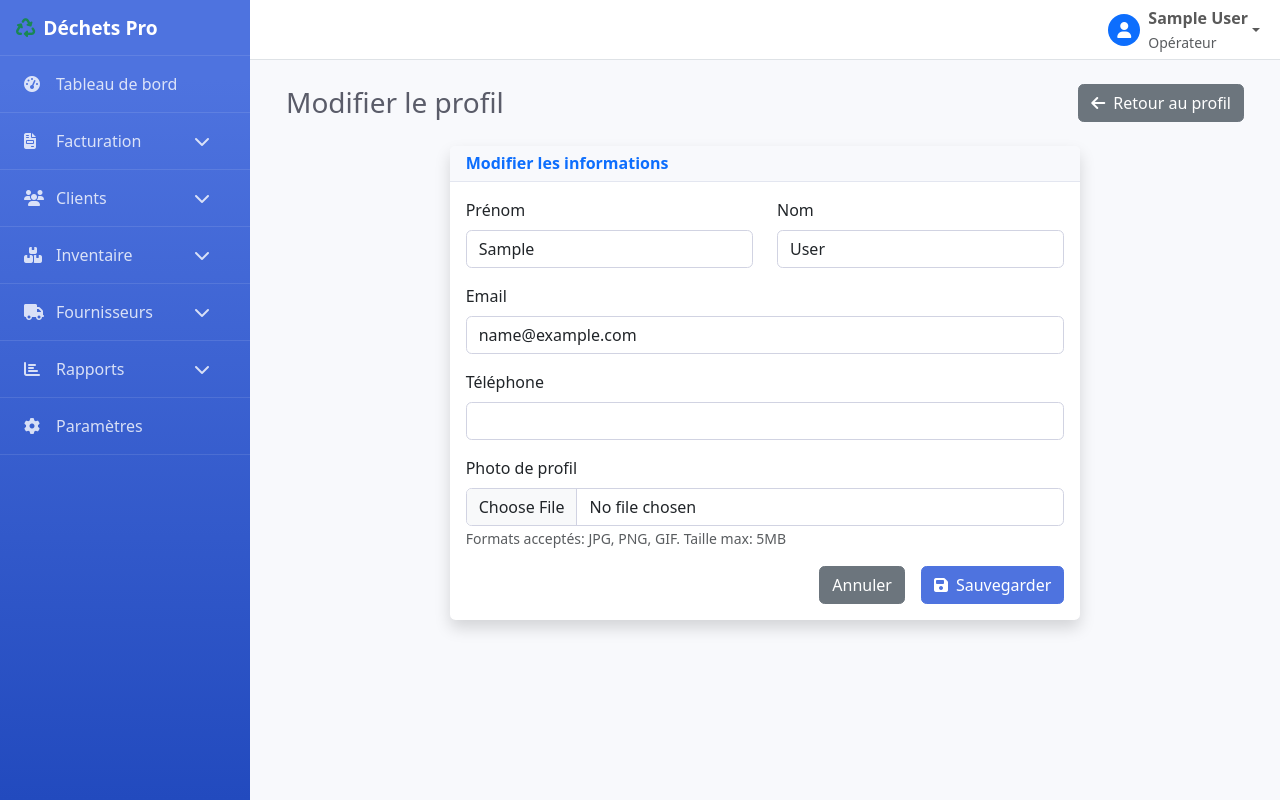
After one commit to yahiaAlg/laboratory_waste_management_system, a Django app: page /auth/profile/edit/ in a window 1280 px wide. The commit adds this page. Run offline with Django 4.2, Linux system fonts and the light colour scheme; the visitor is signed in with stand-in values (Sample User, id 1); some libraries are stand-ins or nearby versions.

Commit message:
`Added user profile editing and password changing functionality`

```diff
--- a/project/apps/authentication/forms.py
+++ b/project/apps/authentication/forms.py
@@ -1,8 +1,31 @@
 from django import forms
-from django.contrib.auth.forms import UserCreationForm, AuthenticationForm
+from django.contrib.auth.forms import UserCreationForm, AuthenticationForm, PasswordChangeForm
 from .models import User
 
 class UserRegistrationForm(UserCreationForm):
+    email = forms.EmailField(required=True)
+    first_name = forms.CharField(max_length=30, required=True)
+    last_name = forms.CharField(max_length=30, required=True)
+    phone = forms.CharField(max_length=20, required=False)
+
+    class Meta:
+        model = User
+        # Remove 'role' from fields - it will default to 'operator'
+        fields = ('username', 'email', 'first_name', 'last_name', 'phone', 'password1', 'password2')
+
+    def save(self, commit=True):
+        user = super().save(commit=False)
+        user.email = self.cleaned_data['email']
+        user.first_name = self.cleaned_data['first_name']
+        user.last_name = self.cleaned_data['last_name']
+        user.phone = self.cleaned_data['phone']
+        # role will automatically be set to 'operator' (default value)
+        if commit:
+            user.save()
+        return user
+
+# Admin form with role selection (for admin panel or management commands)
+class AdminUserCreationForm(UserCreationForm):
     email = forms.EmailField(required=True)
     first_name = forms.CharField(max_length=30, required=True)
     last_name = forms.CharField(max_length=30, required=True)
@@ -29,3 +52,22 @@ class UserLoginForm(AuthenticationForm):
     password = forms.CharField(
         widget=forms.PasswordInput(attrs={'class': 'form-control', 'placeholder': 'Entrez votre mot de passe'})
     )
+
+class UserProfileForm(forms.ModelForm):
+    class Meta:
+        model = User
+        fields = ('first_name', 'last_name', 'email', 'phone', 'avatar')
+        widgets = {
+            'first_name': forms.TextInput(attrs={'class': 'form-control'}),
+            'last_name': forms.TextInput(attrs={'class': 'form-control'}),
+            'email': forms.EmailInput(attrs={'class': 'form-control'}),
+            'phone': forms.TextInput(attrs={'class': 'form-control'}),
+            'avatar': forms.FileInput(attrs={'class': 'form-control'}),
+        }
+
+class CustomPasswordChangeForm(PasswordChangeForm):
+    def __init__(self, *args, **kwargs):
+        super().__init__(*args, **kwargs)
+        self.fields['old_password'].widget.attrs.update({'class': 'form-control'})
+        self.fields['new_password1'].widget.attrs.update({'class': 'form-control'})
+        self.fields['new_password2'].widget.attrs.update({'class': 'form-control'})
--- a/project/apps/authentication/models.py
+++ b/project/apps/authentication/models.py
@@ -6,8 +6,6 @@ class User(AbstractUser):
         ('admin', 'Administrateur'),
         ('manager', 'Gestionnaire'),
         ('operator', 'Opérateur'),
-        ('accountant', 'Comptable'),
-        ('client', 'Client'),
     ]
 
     role = models.CharField(max_length=20, choices=ROLE_CHOICES, default='operator')
--- a/project/apps/authentication/urls.py
+++ b/project/apps/authentication/urls.py
@@ -8,4 +8,6 @@ urlpatterns = [
     path('logout/', views.logout_view, name='logout'),
     path('register/', views.RegisterView.as_view(), name='register'),
     path('profile/', views.profile_view, name='profile'),
+    path('profile/edit/', views.edit_profile_view, name='edit_profile'),
+    path('profile/change-password/', views.change_password_view, name='change_password'),
 ]
--- a/project/apps/authentication/views.py
+++ b/project/apps/authentication/views.py
@@ -1,10 +1,10 @@
 from django.shortcuts import render, redirect
-from django.contrib.auth import authenticate, login, logout
+from django.contrib.auth import authenticate, login, logout, update_session_auth_hash
 from django.contrib.auth.decorators import login_required
 from django.contrib import messages
 from django.urls import reverse_lazy
 from django.views.generic import CreateView
-from .forms import UserRegistrationForm, UserLoginForm
+from .forms import UserRegistrationForm, UserLoginForm, UserProfileForm, CustomPasswordChangeForm
 
 def login_view(request):
     if request.user.is_authenticated:
@@ -39,3 +39,30 @@ class RegisterView(CreateView):
 @login_required
 def profile_view(request):
     return render(request, 'authentication/profile.html')
+
+@login_required
+def edit_profile_view(request):
+    if request.method == 'POST':
+        form = UserProfileForm(request.POST, request.FILES, instance=request.user)
+        if form.is_valid():
+            form.save()
+            messages.success(request, 'Profil mis à jour avec succès.')
+            return redirect('authentication:profile')
+    else:
+        form = UserProfileForm(instance=request.user)
+
+    return render(request, 'authentication/edit_profile.html', {'form': form})
+
+@login_required
+def change_password_view(request):
+    if request.method == 'POST':
+        form = CustomPasswordChangeForm(user=request.user, data=request.POST)
+        if form.is_valid():
+            user = form.save()
+            update_session_auth_hash(request, user)  # Important!
+            messages.success(request, 'Votre mot de passe a été changé avec succès.')
+            return redirect('authentication:profile')
+    else:
+        form = CustomPasswordChangeForm(user=request.user)
+
+    return render(request, 'authentication/change_password.html', {'form': form})
--- a/project/apps/customers/models.py
+++ b/project/apps/customers/models.py
@@ -138,7 +138,6 @@ class ProductSubscription(models.Model):
     def remaining_quantity(self):
         """Calculate remaining quantity for current billing period"""
         from django.utils import timezone
-        from dateutil.relativedelta import relativedelta
 
         # Get current period start date
         today = timezone.now().date()
--- /dev/null
+++ b/project/templates/authentication/edit_profile.html
@@ -0,0 +1,109 @@
+{% extends 'base.html' %}
+
+{% block title %}Modifier le profil{% endblock %}
+
+{% block content %}
+<div class="container">
+    <!-- Page Header -->
+    <div class="d-sm-flex align-items-center justify-content-between mb-4">
+        <h1 class="h3 mb-0 text-gray-800">Modifier le profil</h1>
+        <a href="{% url 'authentication:profile' %}" class="btn btn-secondary">
+            <i class="fas fa-arrow-left me-2"></i>Retour au profil
+        </a>
+    </div>
+
+    <div class="row justify-content-center">
+        <div class="col-lg-8">
+            <div class="card shadow">
+                <div class="card-header">
+                    <h6 class="m-0 font-weight-bold text-primary">Modifier les informations</h6>
+                </div>
+                <div class="card-body">
+                    <form method="post" enctype="multipart/form-data">
+                        {% csrf_token %}
+
+                        <div class="row">
+                            <div class="col-md-6">
+                                <div class="mb-3">
+                                    <label for="{{ form.first_name.id_for_label }}" class="form-label">Prénom</label>
+                                    {{ form.first_name }}
+                                    {% if form.first_name.errors %}
+                                        <div class="text-danger">
+                                            {% for error in form.first_name.errors %}
+                                                <small>{{ error }}</small>
+                                            {% endfor %}
+                                        </div>
+                                    {% endif %}
+                                </div>
+                            </div>
+                            <div class="col-md-6">
+                                <div class="mb-3">
+                                    <label for="{{ form.last_name.id_for_label }}" class="form-label">Nom</label>
+                                    {{ form.last_name }}
+                                    {% if form.last_name.errors %}
+                                        <div class="text-danger">
+                                            {% for error in form.last_name.errors %}
+                                                <small>{{ error }}</small>
+                                            {% endfor %}
+                                        </div>
+                                    {% endif %}
+                                </div>
+                            </div>
+                        </div>
+
+                        <div class="mb-3">
+                            <label for="{{ form.email.id_for_label }}" class="form-label">Email</label>
+                            {{ form.email }}
+                            {% if form.email.errors %}
+                                <div class="text-danger">
+                                    {% for error in form.email.errors %}
+                                        <small>{{ error }}</small>
+                                    {% endfor %}
+                                </div>
+                            {% endif %}
+                        </div>
+
+                        <div class="mb-3">
+                            <label for="{{ form.phone.id_for_label }}" class="form-label">Téléphone</label>
+                            {{ form.phone }}
+                            {% if form.phone.errors %}
+                                <div class="text-danger">
+                                    {% for error in form.phone.errors %}
+                                        <small>{{ error }}</small>
+                                    {% endfor %}
+                                </div>
+                            {% endif %}
+                        </div>
+
+                        <div class="mb-3">
+                            <label for="{{ form.avatar.id_for_label }}" class="form-label">Photo de profil</label>
+                            {% if user.avatar %}
+                                <div class="mb-2">
+                                    <img src="{{ user.avatar.url }}" alt="Avatar actuel" class="rounded-circle" width="80" height="80">
+                                    <span class="ms-2 text-muted">Photo actuelle</span>
+                                </div>
+                            {% endif %}
+                            {{ form.avatar }}
+                            {% if form.avatar.errors %}
+                                <div class="text-danger">
+                                    {% for error in form.avatar.errors %}
+                                        <small>{{ error }}</small>
+                                    {% endfor %}
+                                </div>
+                            {% endif %}
+                            <small class="form-text text-muted">Formats acceptés: JPG, PNG, GIF. Taille max: 5MB</small>
+                        </div>
+
+                        <div class="d-grid gap-2 d-md-flex justify-content-md-end">
+                            <a href="{% url 'authentication:profile' %}" class="btn btn-secondary me-md-2">Annuler</a>
+                            <button type="submit" class="btn btn-primary">
+                                <i class="fas fa-save me-2"></i>Sauvegarder
+                            </button>
+                        </div>
+                    </form>
+                </div>
+            </div>
+        </div>
+    </div>
+</div>
+{% endblock %}
--- a/project/templates/authentication/register.html
+++ b/project/templates/authentication/register.html
@@ -135,11 +135,8 @@
           </div>
 
           <div class="row">
-            <div class="col-md-6">
+            <div class="col">
               {% bootstrap_field form.phone layout="floating" %}
-            </div>
-            <div class="col-md-6">
-              {% bootstrap_field form.role %}
             </div>
           </div>
 
```
Also changed, not shown: project/templates/authentication/change_password.html (added, +76 -0 lines), project/templates/authentication/profile.html (+4 -40 lines), 2 other files.
